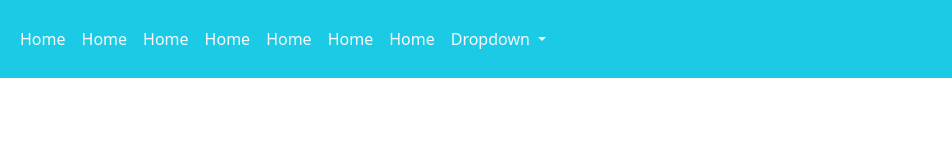
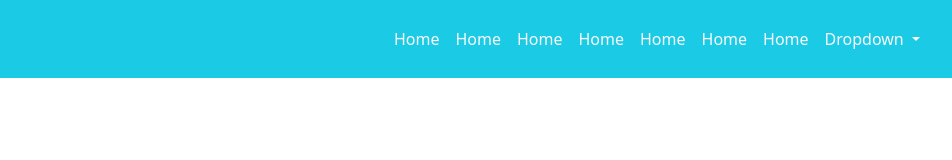
Before and after one commit to dipta-sdd/font_end, a plain HTML site: page index.html in a window 1280 px wide. Shown: the full height of the page, 328-1280 px from the left. Drawn offline with nearby package versions, Linux system fonts and the light colour scheme.

Commit message:
Update index.html

```diff
--- a/index.html
+++ b/index.html
@@ -19,7 +19,7 @@
               <span class="navbar-toggler-icon"></span>
             </button>
             <div class="collapse navbar-collapse " id="navbarSupportedContent">
-              <ul class="navbar-nav me-auto mb-2 mb-lg-0 mybg">
+              <ul class="navbar-nav ms-auto mb-2 mb-lg-0 mybg">
                 <li class="nav-item "><a class="nav-link text-light rounded-2" aria-current="page" href="#">Home</a></li>
                 <li class="nav-item "><a class="nav-link text-light rounded-2" aria-current="page" href="#">Home</a></li>
                 <li class="nav-item "><a class="nav-link text-light rounded-2" aria-current="page" href="#">Home</a></li>
```
